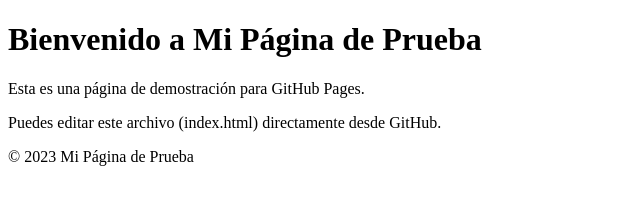
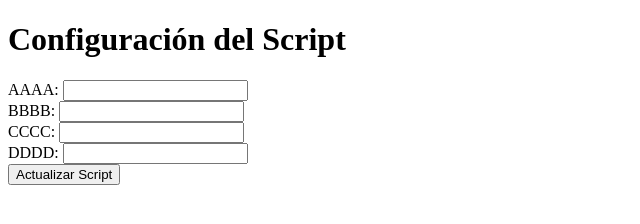
Before and after one commit to Sicdark666/Sicdark666.github.io, a plain HTML site: page index.html in a window 1280 px wide. Shown: the whole page, without its empty margins (0-640 px from the left). Drawn offline with Linux system fonts and the light colour scheme.

Commit message:
Update index.html

```diff
--- a/index.html
+++ b/index.html
@@ -3,22 +3,55 @@
 <head>
     <meta charset="UTF-8">
     <meta name="viewport" content="width=device-width, initial-scale=1.0">
-    <title>Mi Página de Prueba</title>
+    <title>Interfaz de Configuración</title>
 </head>
 <body>
+    <h1>Configuración del Script</h1>
 
-    <header>
-        <h1>Bienvenido a Mi Página de Prueba</h1>
-    </header>
+    <label for="aaaa">AAAA:</label>
+    <input type="text" id="aaaa"><br>
 
-    <main>
-        <p>Esta es una página de demostración para GitHub Pages.</p>
-        <p>Puedes editar este archivo (index.html) directamente desde GitHub.</p>
-    </main>
+    <label for="bbbb">BBBB:</label>
+    <input type="text" id="bbbb"><br>
 
-    <footer>
-        <p>&copy; 2023 Mi Página de Prueba</p>
-    </footer>
+    <label for="cccc">CCCC:</label>
+    <input type="text" id="cccc"><br>
 
+    <label for="dddd">DDDD:</label>
+    <input type="text" id="dddd"><br>
+
+    <button onclick="actualizarScript()">Actualizar Script</button>
+
+    <script>
+        function actualizarScript() {
+            var aaaa = document.getElementById('aaaa').value;
+            var bbbb = document.getElementById('bbbb').value;
+            var cccc = document.getElementById('cccc').value;
+            var dddd = document.getElementById('dddd').value;
+
+            // Leer el contenido del script actual
+            fetch('script.txt')
+                .then(response => response.text())
+                .then(scriptContent => {
+                    // Reemplazar los valores AAAA, BBBB, CCCC, DDDD en el script
+                    scriptContent = scriptContent.replace(/AAAA/g, aaaa)
+                                                 .replace(/BBBB/g, bbbb)
+                                                 .replace(/CCCC/g, cccc)
+                                                 .replace(/DDDD/g, dddd);
+
+                    // Crear un enlace de descarga para el script actualizado
+                    var blob = new Blob([scriptContent], { type: 'text/plain' });
+                    var url = window.URL.createObjectURL(blob);
+                    var a = document.createElement('a');
+                    a.href = url;
+                    a.download = 'script_actualizado.txt';
+                    document.body.appendChild(a);
+                    a.click();
+                    document.body.removeChild(a);
+                    window.URL.revokeObjectURL(url);
+                })
+                .catch(error => console.error('Error al leer el script:', error));
+        }
+    </script>
 </body>
 </html>
```
